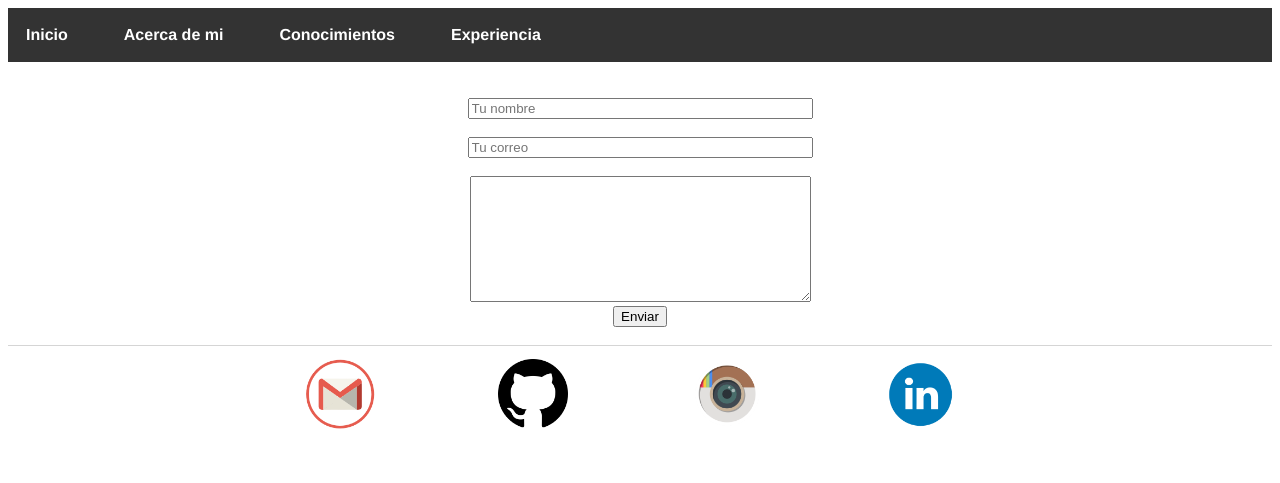
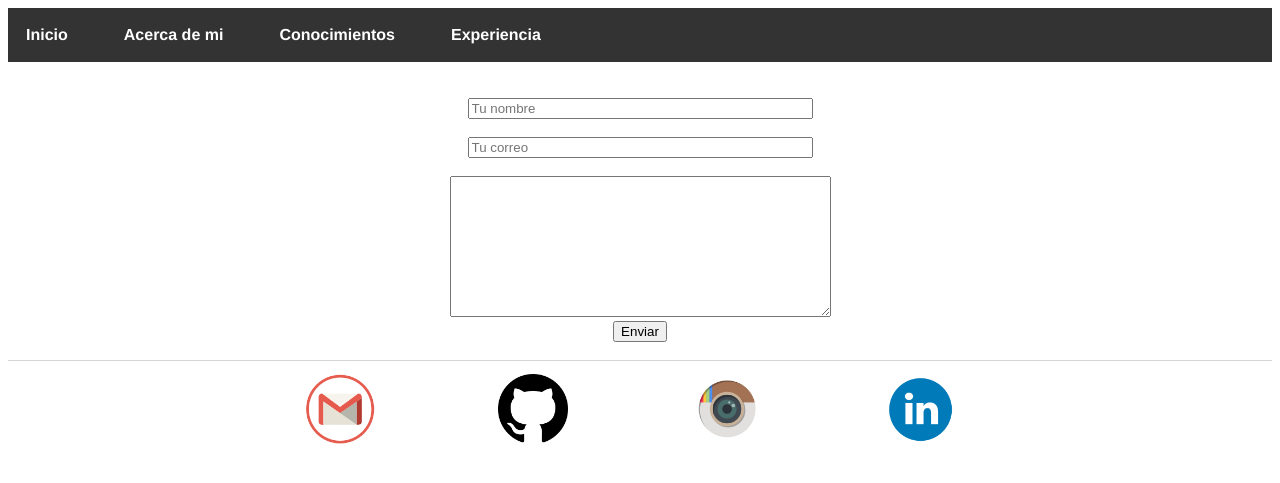
Before and after one commit to isx47590131/isx47590131.github.io, a Jekyll site: the page built from contact/index.html, in a window 1280 px wide. Shown: the top 483 px of the page. Built offline with Jekyll 4.4.1, drawn with Linux system fonts in a browser that asks for light colours.

Commit message:
Update index.html

```diff
--- a/contact/index.html
+++ b/contact/index.html
@@ -7,7 +7,7 @@ title: Contactame
        method="POST" enctype="multipart/form-data"> <br> <br>
             <input class="contact" type="name" name="nombre" size="40" placeholder="Tu nombre" required> <br> <br>
             <input class="contact" type="email" name="email" size="40" placeholder="Tu correo" required> <br> <br>
-            <textarea class="contact" type="message" cols="40" rows="8" type="email" required></textarea> <br>
+            <textarea class="contact" type="message" cols="45" rows="9" type="email" required></textarea> <br>
             <button type="submit">Enviar</button><br><br>
       </form>
 </div>
```
